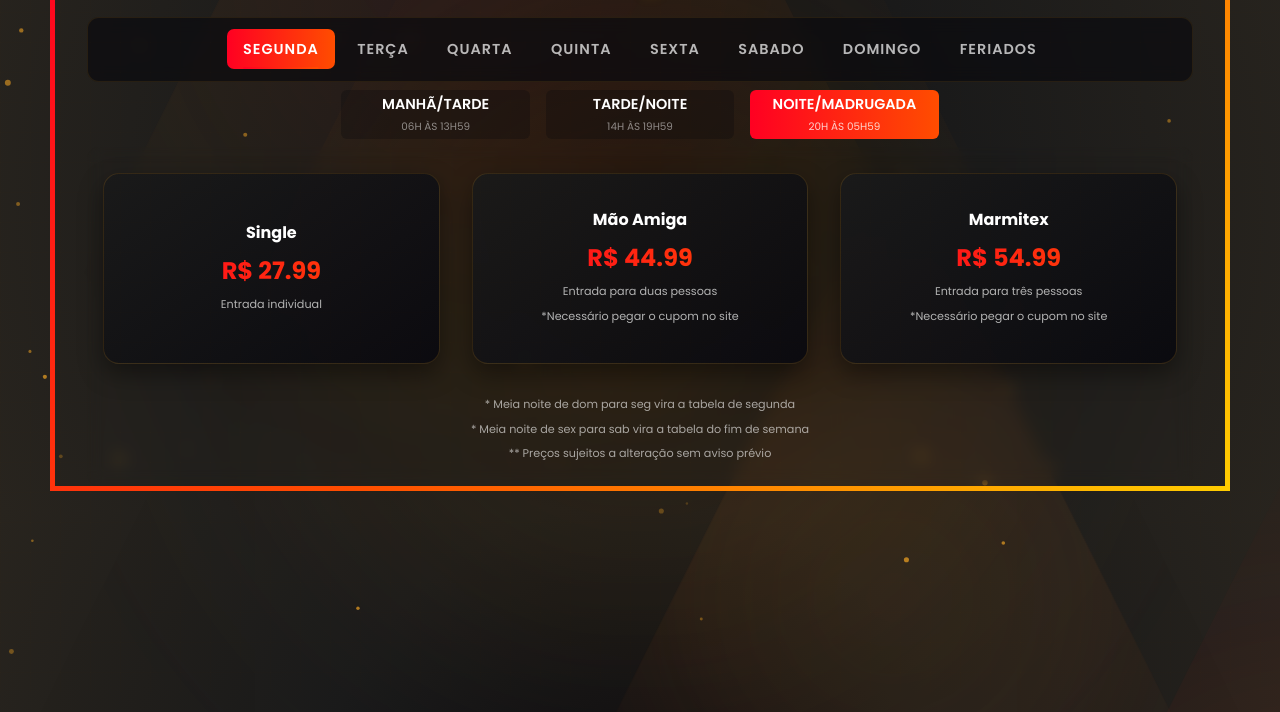
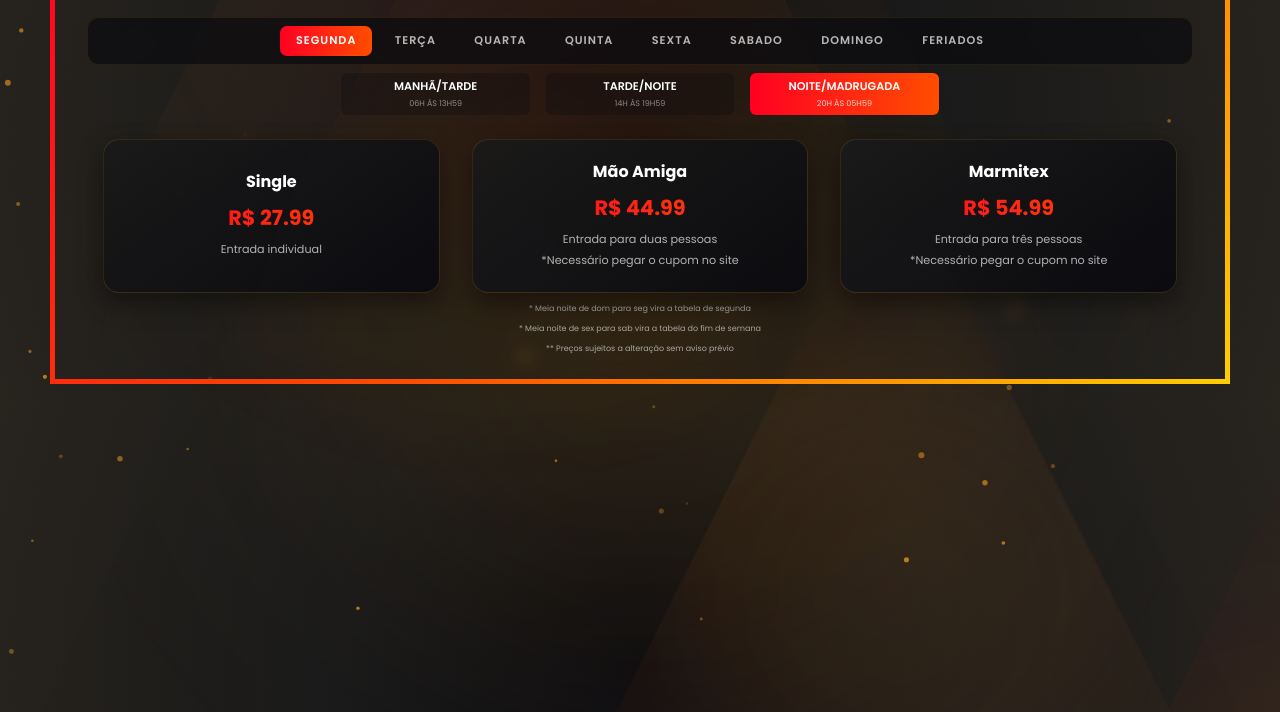
Before and after one commit to matteustirado/Tabela-Dedalos-New, a plain HTML site: page tabela-bh.html in a window 1280 px wide. Shown: the part 108-820 px from the top of the page. Drawn offline with Linux system fonts and the light colour scheme.

Commit message:
Tela de BH e SP Atualizados

```diff
--- a/css/pricing-bh.css
+++ b/css/pricing-bh.css
@@ -75,14 +75,14 @@ body {
     border: 1px solid rgba(245, 166, 35, 0.1);
     border-radius: 12px;
     background-color: rgba(10, 10, 15, 0.7);
-    padding: 0.5rem;
+    padding: 0.3rem;
     backdrop-filter: blur(8px);
     -webkit-backdrop-filter: blur(8px);
 }
 
 .pricing-tabs .tab-button {
-    padding: 0.6rem 1rem;
-    font-size: 0.9rem;
+    padding: 0.4rem 1rem;
+    font-size: 0.7rem;
     font-weight: 600;
     text-transform: uppercase;
     cursor: pointer;
@@ -128,7 +128,7 @@ body {
 .period-option {
     padding: 0.3rem 1.2rem;
     width: 150px;
-    font-size: 0.9rem;
+    font-size: 0.7rem;
     font-weight: 600;
     cursor: pointer;
     color: var(--color-text-secondary);
@@ -147,7 +147,7 @@ body {
 .period-option::after {
     content: attr(data-time);
     display: block;
-    font-size: 0.65rem;
+    font-size: 0.5rem;
     color: rgba(255, 255, 255, 0.5);
     margin-top: 0.2rem;
     font-weight: 400;
@@ -179,12 +179,11 @@ body {
 
 .price-card {
     flex: 1;
-    margin-top: 10px;
-    height: 150px;
+    height: 120px;
     width: 50px;
     background: linear-gradient(145deg, rgba(26, 26, 26, 0.95), rgba(10, 10, 15, 0.95));
     border-radius: 16px;
-    padding: 1.2rem;
+    padding: 1rem;
     text-align: center;
     align-items: center;
     align-content: center;
@@ -206,13 +205,13 @@ body {
 
 .price-card h3 {
     font-size: 1rem;
-    margin: 0.2rem;
+    margin: 0.1rem;
     color: #ffffff;
     position: relative;
 }
 
 .price-value {
-    font-size: 1.5rem;
+    font-size: 1.3rem;
     font-weight: 700;
     background: linear-gradient(to right, #ff0022, #ff4d00);
     -webkit-background-clip: text;
@@ -225,23 +224,23 @@ body {
 .price-features {
     list-style: none;
     padding: 0;
-    margin: 0.5rem 0;
+    margin: 0.2rem 0;
 }
 
 .price-features li {
-    margin: 0.5rem;
+    margin: 0.3rem;
     color: #b3b3b3;
     font-size: 0.7rem;
 }
 
 .price-notes {
+    margin-top: 10px;
     text-align: center;
-    margin-top: 2rem;
 }
 
 .price-notes p {
     color: rgba(255, 255, 255, 0.6);
-    font-size: 0.7rem;
+    font-size: 0.5rem;
     line-height: 1.5;
     margin: 0.5rem 0;
 }
```
